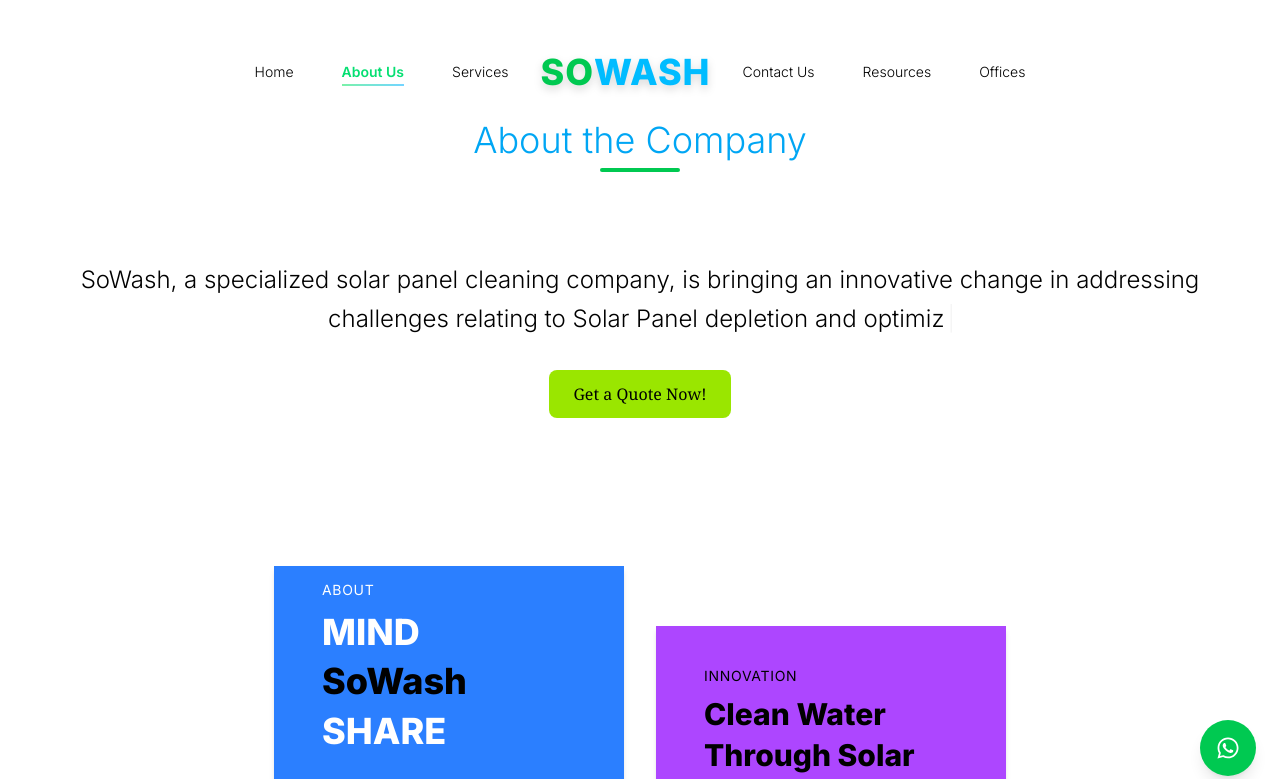
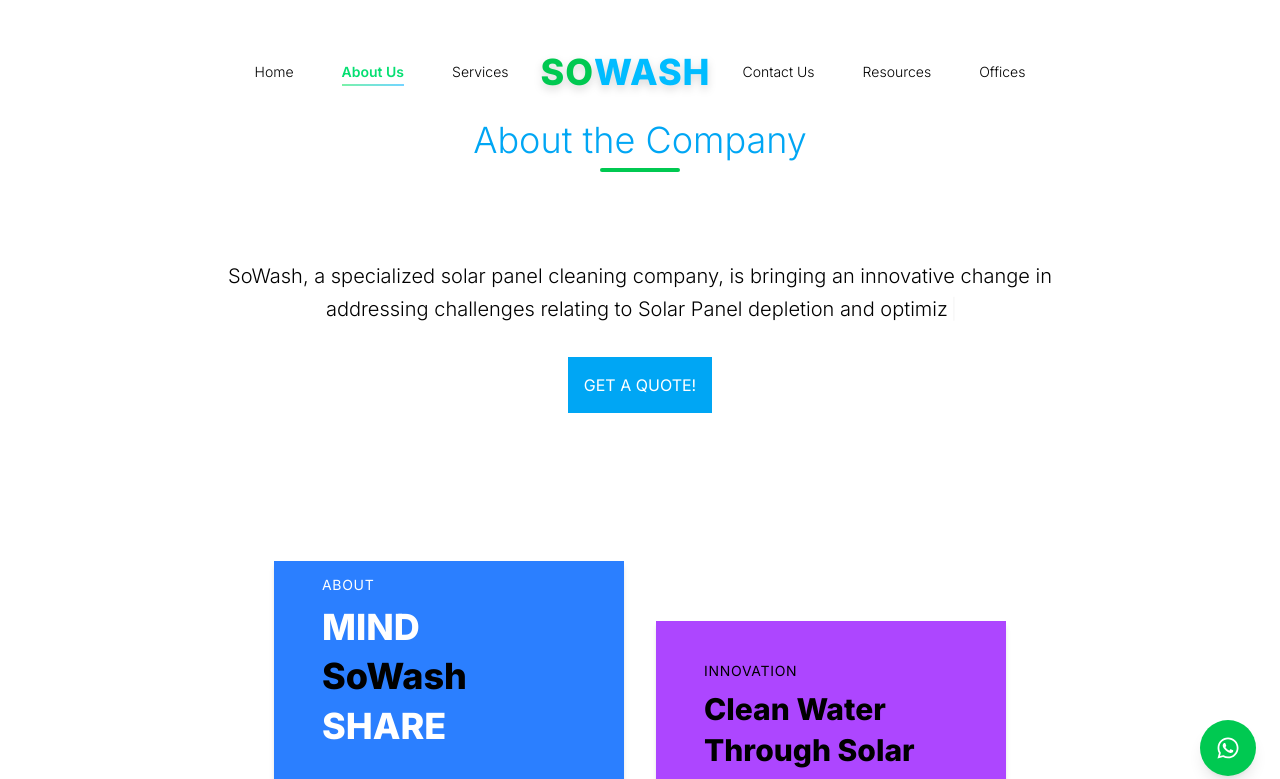
Before and after one commit to EBM21/sowash-website, a Next.js app: page /About in a window 1280 px wide. Shown: the top 779 px of the page. Built offline with nearby package versions, Linux system fonts and the light colour scheme.

Commit message:
Added my new Next.js files

```diff
--- a/src/app/components/Navbar.tsx
+++ b/src/app/components/Navbar.tsx
@@ -82,7 +82,7 @@
         {/* Mobile Menu Button */}
         <button
           onClick={() => setIsOpen(true)}
-          className={`md:hidden absolute right-6 top-18 ${
+          className={`md:hidden absolute right-6 top-14 ${
             isHome ? "text-white" : "text-black"
           }`}
         >
--- a/src/app/components/about.tsx
+++ b/src/app/components/about.tsx
@@ -33,11 +33,11 @@
                 transition={{ duration: 1 }}
                 viewport={{ once: true }}
               >
-                <h2 className="text-lg sm:text-xl md:text-2xl font-light mb-4 text-black leading-relaxed">
+              <h2
+              className="text-lg sm:text-lg md:text-xl font-light mb-4 text-black leading-relaxed sm:w-[80%] md:w-[70%] mx-auto text-center"
+            >
              <Typewriter
-                    words={[
-                      "SoWash, a specialized solar panel cleaning company, is bringing an innovative change in addressing challenges relating to Solar Panel depletion and optimizing Power Generation by ensuring the effective cleaning and maintenance of solar panels in Pakistan.",
-                    ]}
+             words={["SoWash, a specialized solar panel cleaning company, is bringing an innovative change in addressing challenges relating to Solar Panel depletion and optimizing Power Generation by ensuring the effective cleaning and maintenance of solar panels in Pakistan.",]}
              typeSpeed={40}
              deleteSpeed={0}
              delaySpeed={1500}
@@ -45,12 +45,13 @@
              cursorStyle="|"
              />
              </h2>
+
                 <motion.button
                   whileHover={{ scale: 1.05 }}
                   whileTap={{ scale: 0.95 }}
-                  className="mt-4 w-full sm:w-auto bg-lime-400 hover:bg-lime-500 text-black font-serif px-6 py-3 rounded-lg transition-all duration-300"
+                  className="mt-4 w-full sm:w-auto bg-sky-500 hover:bg-sky-600 text-white p-4 cursor-pointer uppercase transition-all duration-300"
                 >
-                  Get a Quote Now!
+                  Get a quote!
                 </motion.button>
               </motion.section>
 
```
Lines whose indentation alone changed are shown as unchanged.
